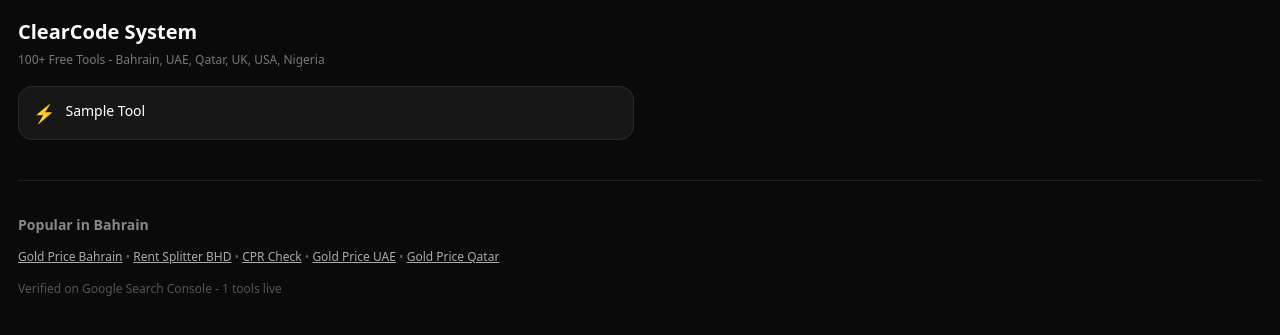
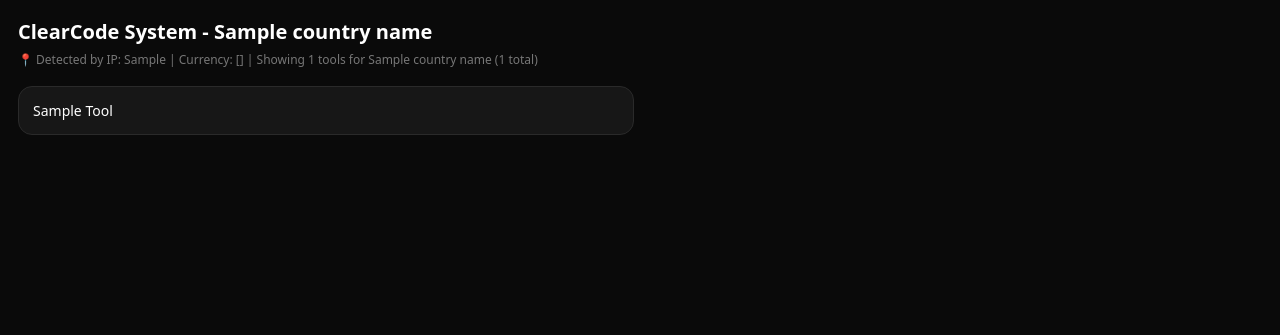
Before and after one commit to Topshugar/Clearcodesystem, a Flask app: template templates/index.html in a window 1280 px wide. Shown: the top 335 px of the page. Run offline with Flask 3, Linux system fonts and the light colour scheme; the template is opened without the code that fills it: most values are stand-ins (such as "Sample title", 1, 10 or a date in 2020); some libraries are stand-ins or nearby versions.

Commit message:
Update index.html

```diff
--- a/templates/index.html
+++ b/templates/index.html
@@ -1,25 +1,10 @@
 {% extends "base.html" %}
 {% block content %}
-<div class="h">ClearCode System</div>
-<div class="s">100+ Free Tools - Bahrain, UAE, Qatar, UK, USA, Nigeria</div>
-
+<div class="h">ClearCode System - {{ country_name }}</div>
+<div class="s">📍 Detected by IP: {{ detected_country }} | Currency: {{ country_code }} | Showing {{ tools|length }} tools for {{ country_name }} ({{ total_tools }} total)</div>
 <div class="grid">
 {% for tool in tools %}
-<a href="/tools/{{ tool }}" class="card">
-<span style="font-size:18px">⚡</span> {{ tool.replace('_',' ').replace('-',' ').title() }}
-</a>
+<a href="/tools/{{ tool }}" class="card">{{ tool.replace('_',' ').title() }}</a>
 {% endfor %}
 </div>
-
-<div style="margin-top:40px;border-top:1px solid #222;padding-top:20px;color:#555;font-size:12px">
-<h3 style="color:#888">Popular in Bahrain</h3>
-<p>
-<a href="/tools/bahrain_gold_price" style="color:#aaa;text-decoration:underline">Gold Price Bahrain</a> •
-<a href="/tools/bahrain_rent" style="color:#aaa;text-decoration:underline">Rent Splitter BHD</a> •
-<a href="/tools/bahrain_cpr_check" style="color:#aaa;text-decoration:underline">CPR Check</a> •
-<a href="/tools/uae_gold_price" style="color:#aaa;text-decoration:underline">Gold Price UAE</a> •
-<a href="/tools/qatar_gold_price" style="color:#aaa;text-decoration:underline">Gold Price Qatar</a>
-</p>
-<p style="margin-top:15px">Verified on Google Search Console - {{ tools|length }} tools live</p>
-</div>
 {% endblock %}
```
